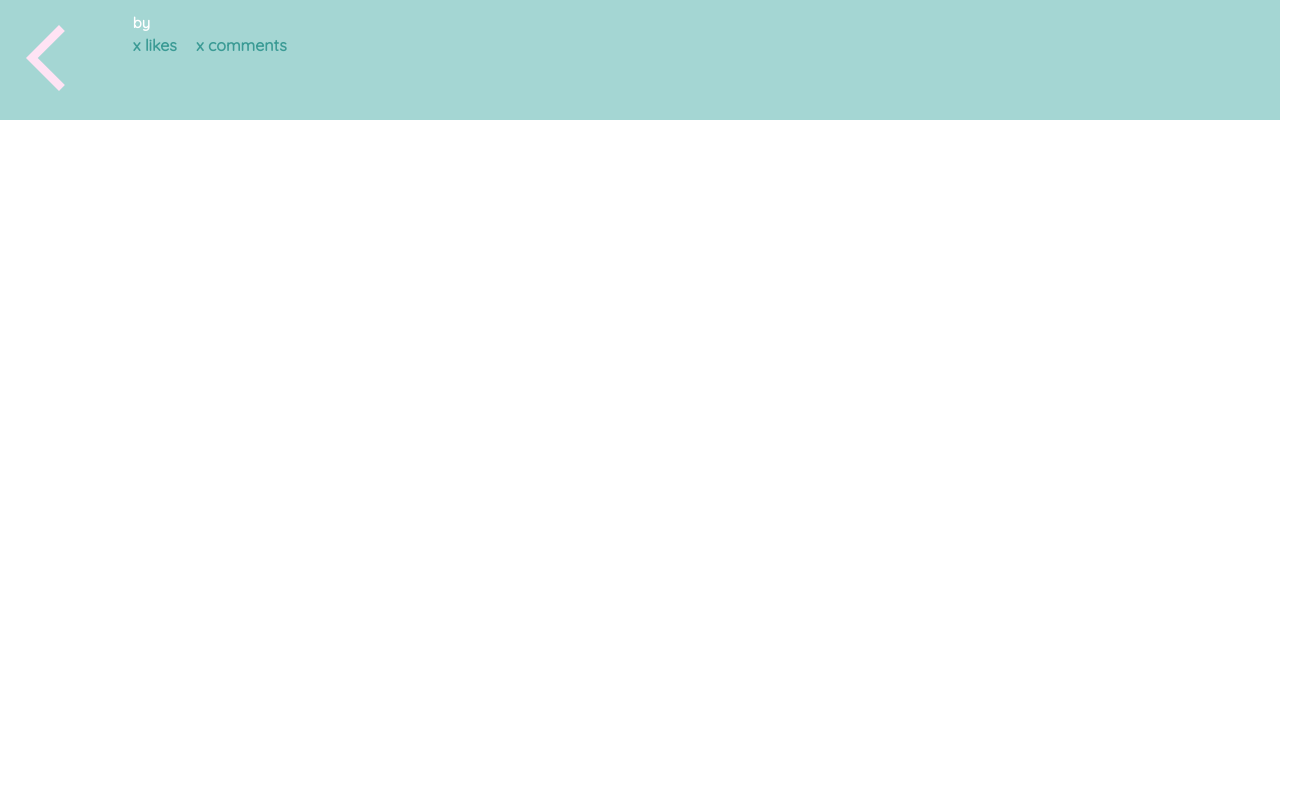
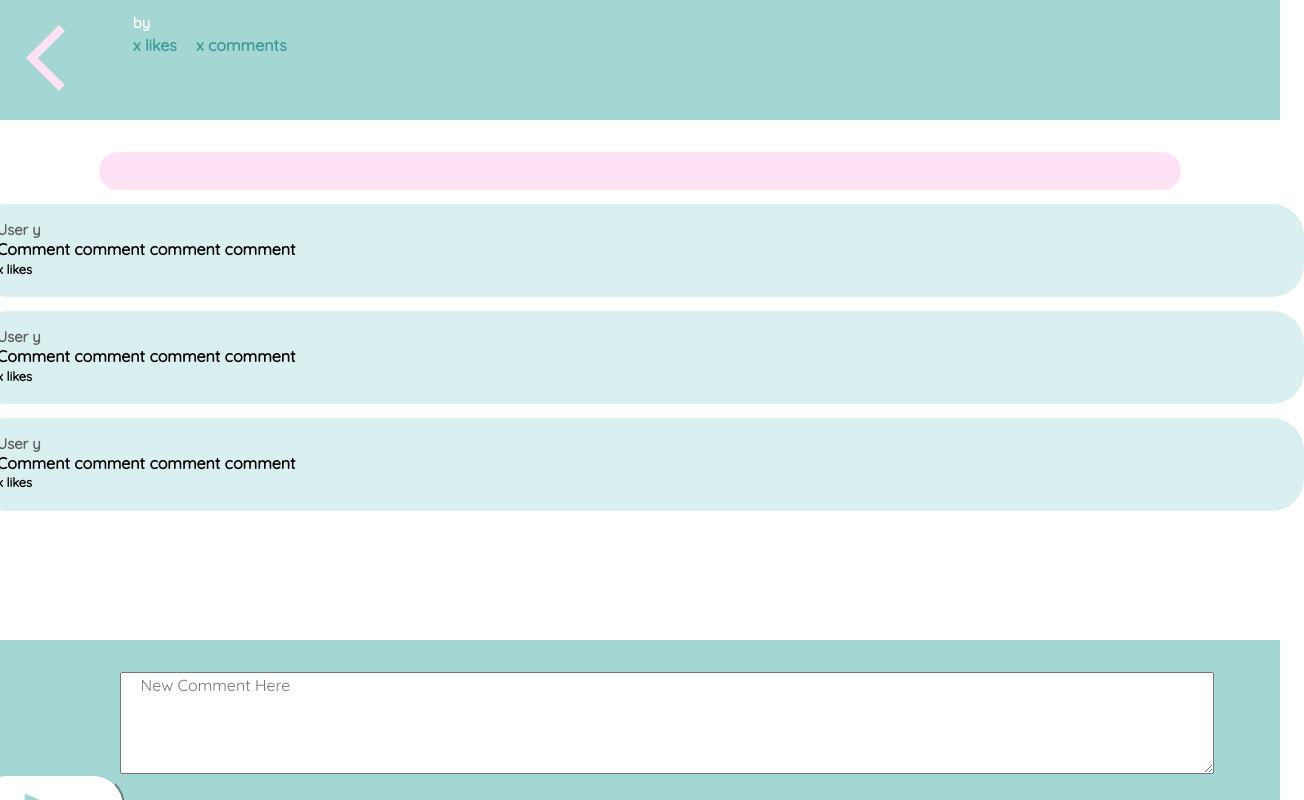
Before and after one commit to hawraakhalil/Cancer-Connect, a React (Create React App) app: page /post in a window 1280 px wide. Shown: the whole page, 1304 px wide, since content can reach past the window. Built offline with nearby package versions, Linux system fonts and the light colour scheme.

Commit message:
added the dummy comment section(you click on a post to enter it )

```diff
--- a/src/pages/post.js
+++ b/src/pages/post.js
@@ -1,6 +1,11 @@
 import React from 'react';
 import Container from '@mui/material/Container';
+import Card from 'react-bootstrap/Card'
 import ArrowBackIosIcon from '@mui/icons-material/ArrowBackIos';
+import Form from 'react-bootstrap/Form'
+import Button from 'react-bootstrap/Button'
+import TextField from '@mui/material/TextField';
+import SendIcon from '@mui/icons-material/Send';
 function Post() {
 
     const handleClick = () => {
@@ -15,7 +20,26 @@ function Post() {
     const user = urlParams.get('user');
 
 
+const comments = [
+    {
+      input:"Comment comment comment comment",
+      usern: "User y",
+      likes: "x"
+    },
+    {
+        input:"Comment comment comment comment",
+        usern: "User y",
+        likes: "x"
+    },
+    {
+        input:"Comment comment comment comment",
+        usern: "User y",
+        likes: "x"
+    }
+  ];
+
     return (
+        <>
         <header>
         <Container fluid="true" className="p-3" style={{ height: "7.5rem",maxWidth: "100rem", backgroundColor: "#A4D6D3" ,padding:"1.1rem",display: "flex"}}>
           <ArrowBackIosIcon style={{height:"5rem",width:"6rem",cursor: "pointer", color:"#FFE3F4" }}
@@ -33,6 +57,49 @@ function Post() {
       </div>
         </Container>
         </header>
+
+    <Card style={{marginLeft:"6.2rem",marginRight:"6.2rem", backgroundColor: "#FFE3F4",borderRadius:"1.7rem",marginTop:"2rem"}}>
+    <Card.Body>
+      <div className="row">
+        <div className="col-sm-6">
+          <p className="card-text" style= {{marginLeft: "1.3rem",paddingBottom: "1.3rem", paddingTop:"1.1rem",fontSize:"1.5rem",fontWeight:"bold"}}>{body}</p>
+          </div>
+      </div>
+    </Card.Body>
+  </Card>
+
+  <Container  style ={{marginTop:"2rem"}}>
+{comments.map((comment, index) => (
+ <Card key={index} className={`mt-4 ${index === comments.length - 1 ? 'last-post' : ''}`} style={{marginLeft:"-5.5rem",marginRight:"6.2rem", backgroundColor: "#DAEFEF",borderRadius:"2rem",marginTop:"-1.3rem",width:"83rem"}}>
+    <Card.Body>
+      <div className="row">
+        <div className="col-sm-6">
+        <h6 className="card-title" style={{ marginLeft: "1.3rem",color:"#5E5E5E",fontWeight:"bold",paddingTop:"1rem",marginBottom:"-1rem"}}>{comment.usern}</h6>
+          <p className="card-text" style= {{marginLeft: "1.3rem",fontSize:"1rem",fontWeight:"bold"}}>{comment.input}</p>
+        <p className="card-text" style={{marginLeft: "1.3rem",fontSize:"0.8rem",fontWeight:"bold",color:"#000000",paddingBottom: "1.3rem",marginTop:"-0.9rem"}}>{comment.likes} likes</p>
+          </div>
+      </div>
+    </Card.Body>
+  </Card>
+))}
+</Container>
+
+<footer className="footer" style={{ position: "fixed", bottom: 0, width: "100%" }}>
+  <Container style={{height:"10rem", maxWidth: "100rem", backgroundColor: "#A4D6D3" }}>
+  <div>
+  <Form >
+        <Form.Group className="mb-3" controlId="exampleForm.ControlTextarea1">
+          <Form.Control as="textarea" style={{ broderRadius:"100rem",fontFamily:"Quicksand",width: "68rem",marginLeft: "6rem",marginRight:"5rem",height:"6rem" ,fontSize: "1rem",marginTop:"2rem",marginBottom:"-0.4rem"}}
+            placeholder="    New Comment Here" />
+         <Button style={{ width:"9.3rem",marginLeft:"-3rem", borderRadius:"2rem",borderColor:"#A4D6D3",backgroundColor:"white"}} >
+         <SendIcon style={{height:"5.8rem",width:"5rem",color: "#A4D6D3" ,marginLeft:"1rem"}}> </SendIcon>
+         </Button>
+        </Form.Group>
+      </Form>
+      </div>
+    </Container>
+  </footer>
+        </>
     );
 }
 
```
